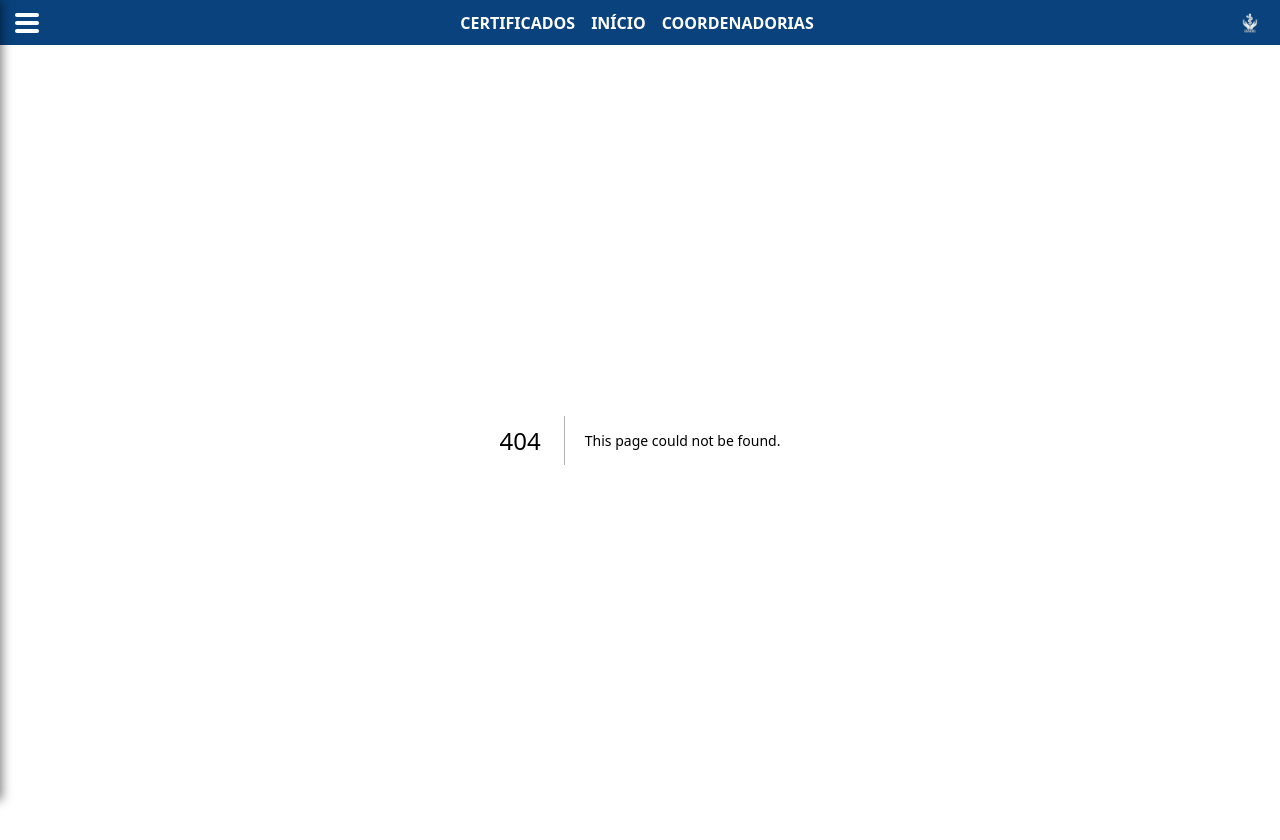
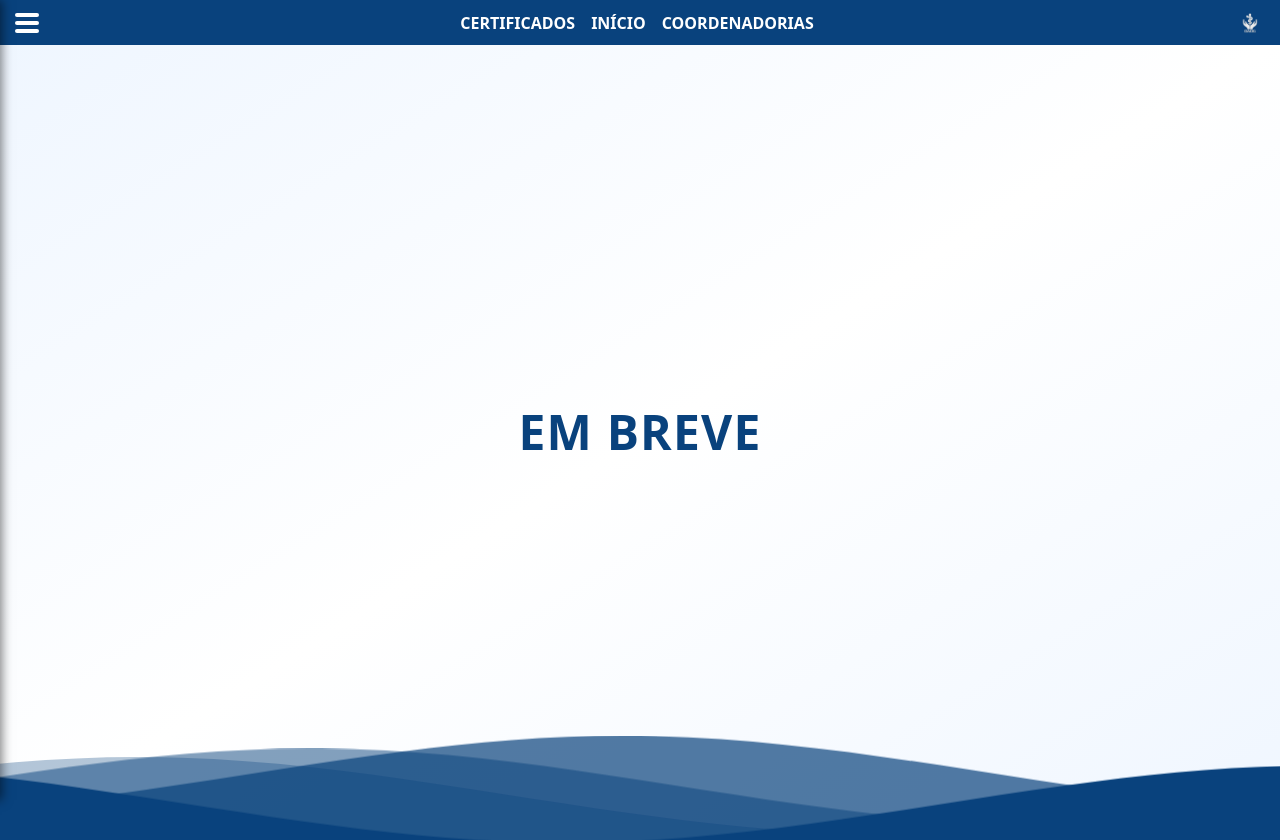
Before and after one commit to TeteuTias/dadg-site-principal, a Next.js app: page /coordenadorias/embreve in a window 1280 px wide. Before the commit this address had no page. Built offline with nearby package versions, Linux system fonts and the light colour scheme.

Commit message:
Resolvendo rotas de páginas que ainda não existem

```diff
--- a/app/certificados/page.tsx
+++ b/app/certificados/page.tsx
@@ -155,7 +155,7 @@ function SearchInput() {
         </div>
       )}
       {!noResults && data.length > 0 && (
-        <div className="w-full max-h-64 overflow-auto space-y-4 mt-4">
+        <div className="w-full max-h-64 overflow-auto space-x-2 mt-4">
           {data.map((certificate) => (
             <Link
               key={String(certificate._id)}
--- a/app/components/MenuDrawer.tsx
+++ b/app/components/MenuDrawer.tsx
@@ -51,10 +51,10 @@ export default function MenuDrawer() {
 
   // Submenu para coordenadorias com as rotas atualizadas
   const coordenadoriasSubmenuItems = [
-    { label: "CAEP", href: "/coordenadorias/caep" },
-    { label: "CAES", href: "/coordenadorias/caes" },
-    { label: "CLAM", href: "/coordenadorias/clam" },
-    { label: "CLEV", href: "/coordenadorias/clev" },
+    { label: "CAEP", href: "/coordenadorias/embreve" },
+    { label: "CAES", href: "/coordenadorias/embreve" },
+    { label: "CLAM", href: "/coordenadorias/embreve" },
+    { label: "CLEV", href: "/coordenadorias/embreve" },
   ];
 
   const coordenadoriasSubmenuMaxHeight = coordenadoriasSubmenuOpen
@@ -258,7 +258,7 @@ export default function MenuDrawer() {
             <div style={{ display: "flex", flexDirection: "column", gap: "5px" }}>
               {coordenadoriasSubmenuItems.map((item) => (
                 <Link
-                  key={item.href}
+                  key={item.label}
                   href={item.href}
                   style={{
                     color: "white",
--- /dev/null
+++ b/app/components/TypeWriter.tsx
@@ -0,0 +1,25 @@
+"use client"
+import { useEffect, useState } from "react";
+interface TypewriterProps {
+    text: string;
+    speed?: number;
+}
+
+export default function Typewriter({ text, speed = 100 }: TypewriterProps) {
+    const [index, setIndex] = useState(0);
+
+    useEffect(() => {
+        if (index < text.length) {
+            const randomDelay = speed + Math.random() * 50;
+            const timeoutId = setTimeout(() => setIndex(index + 1), randomDelay);
+            return () => clearTimeout(timeoutId);
+        }
+    }, [index, text, speed]);
+
+    return (
+        <span>
+            {text.slice(0, index)}
+            {index < text.length && <span className="blinking-cursor">|</span>}
+        </span>
+    );
+}
--- /dev/null
+++ b/app/components/WaveComponent.tsx
@@ -0,0 +1,29 @@
+"use client"
+
+export default function WaveAnimation() {
+    return (
+      <div className="absolute bottom-0 left-0 w-full pointer-events-none">
+        <svg
+          className="waves"
+          xmlns="http://www.w3.org/2000/svg"
+          xmlnsXlink="http://www.w3.org/1999/xlink"
+          viewBox="0 24 150 28"
+          preserveAspectRatio="none"
+          shapeRendering="auto"
+        >
+          <defs>
+            <path
+              id="gentle-wave"
+              d="M-160 44c30 0 58-18 88-18s58 18 88 18 58-18 88-18 58 18 88 18 v44h-352z"
+            />
+          </defs>
+          <g className="parallax">
+            <use xlinkHref="#gentle-wave" x="48" y="0" fill="rgba(9,66,125,0.7)" />
+            <use xlinkHref="#gentle-wave" x="48" y="3" fill="rgba(9,66,125,0.5)" />
+            <use xlinkHref="#gentle-wave" x="48" y="5" fill="rgba(9,66,125,0.3)" />
+            <use xlinkHref="#gentle-wave" x="48" y="7" fill="#09427d" />
+          </g>
+        </svg>
+      </div>
+    );
+  }
--- /dev/null
+++ b/app/coordenadorias/embreve/page.tsx
@@ -0,0 +1,13 @@
+import Typewriter from "@/app/components/TypeWriter"
+import WaveAnimation from "@/app/components/WaveComponent"
+
+export default function Page() {
+    return (
+        <div className="relative flex flex-col items-center justify-center min-h-screen w-full p-8 bg-gradient-to-br from-blue-50 via-white to-blue-50 overflow-hidden">
+            <h1 className="text-3xl sm:text-4xl md:text-5xl font-bold text-[#09427d] mb-4 tracking-wide">
+                <Typewriter text="EM BREVE" speed={100} />
+            </h1>
+            <WaveAnimation />
+        </div>
+    )
+}
--- a/app/coordenadorias/page.tsx
+++ b/app/coordenadorias/page.tsx
@@ -20,7 +20,7 @@ export default function CoordenadoriasPage() {
         </div>
       </div>
       <div className={styles.container}>
-        <Link href="/coordenadorias/caep">
+        <Link href="/coordenadorias/embreve">
 
             <Card
               dataImage="/CAEP.png"
@@ -29,7 +29,7 @@ export default function CoordenadoriasPage() {
             />
 
         </Link>
-        <Link href="/coordenadorias/caes">
+        <Link href="/coordenadorias/embreve">
 
             <Card
               dataImage="/CAES.jpg"
@@ -38,7 +38,7 @@ export default function CoordenadoriasPage() {
             />
 
         </Link>
-        <Link href="/coordenadorias/clam">
+        <Link href="/coordenadorias/embreve">
 
             <Card
               dataImage="/CLAM.png"
@@ -47,7 +47,7 @@ export default function CoordenadoriasPage() {
             />
 
         </Link>
-        <Link href="/coordenadorias/clev">
+        <Link href="/coordenadorias/embreve">
 
             <Card
               dataImage="/CLEV.jpg"
--- a/app/page.tsx
+++ b/app/page.tsx
@@ -1,8 +1,9 @@
 'use client'
-import React, { useState, useEffect } from 'react';
 import Image from 'next/image';
 import Link from 'next/link';
 import { Poppins } from 'next/font/google';
+import Typewriter from './components/TypeWriter';
+import WaveAnimation from './components/WaveComponent';
 
 const stylePoppins = Poppins({
   subsets: ['latin', 'latin-ext'],
@@ -10,57 +11,8 @@ const stylePoppins = Poppins({
   style: ['normal'],
 });
 
-interface TypewriterProps {
-  text: string;
-  speed?: number;
-}
 
-function Typewriter({ text, speed = 100 }: TypewriterProps) {
-  const [index, setIndex] = useState(0);
 
-  useEffect(() => {
-    if (index < text.length) {
-      const randomDelay = speed + Math.random() * 50;
-      const timeoutId = setTimeout(() => setIndex(index + 1), randomDelay);
-      return () => clearTimeout(timeoutId);
-    }
-  }, [index, text, speed]);
-
-  return (
-    <span>
-      {text.slice(0, index)}
-      {index < text.length && <span className="blinking-cursor">|</span>}
-    </span>
-  );
-}
-
-function WaveAnimation() {
-  return (
-    <div className="absolute bottom-0 left-0 w-full pointer-events-none">
-      <svg
-        className="waves"
-        xmlns="http://www.w3.org/2000/svg"
-        xmlnsXlink="http://www.w3.org/1999/xlink"
-        viewBox="0 24 150 28"
-        preserveAspectRatio="none"
-        shapeRendering="auto"
-      >
-        <defs>
-          <path
-            id="gentle-wave"
-            d="M-160 44c30 0 58-18 88-18s58 18 88 18 58-18 88-18 58 18 88 18 v44h-352z"
-          />
-        </defs>
-        <g className="parallax">
-          <use xlinkHref="#gentle-wave" x="48" y="0" fill="rgba(9,66,125,0.7)" />
-          <use xlinkHref="#gentle-wave" x="48" y="3" fill="rgba(9,66,125,0.5)" />
-          <use xlinkHref="#gentle-wave" x="48" y="5" fill="rgba(9,66,125,0.3)" />
-          <use xlinkHref="#gentle-wave" x="48" y="7" fill="#09427d" />
-        </g>
-      </svg>
-    </div>
-  );
-}
 
 export default function Home() {
   return (
```
